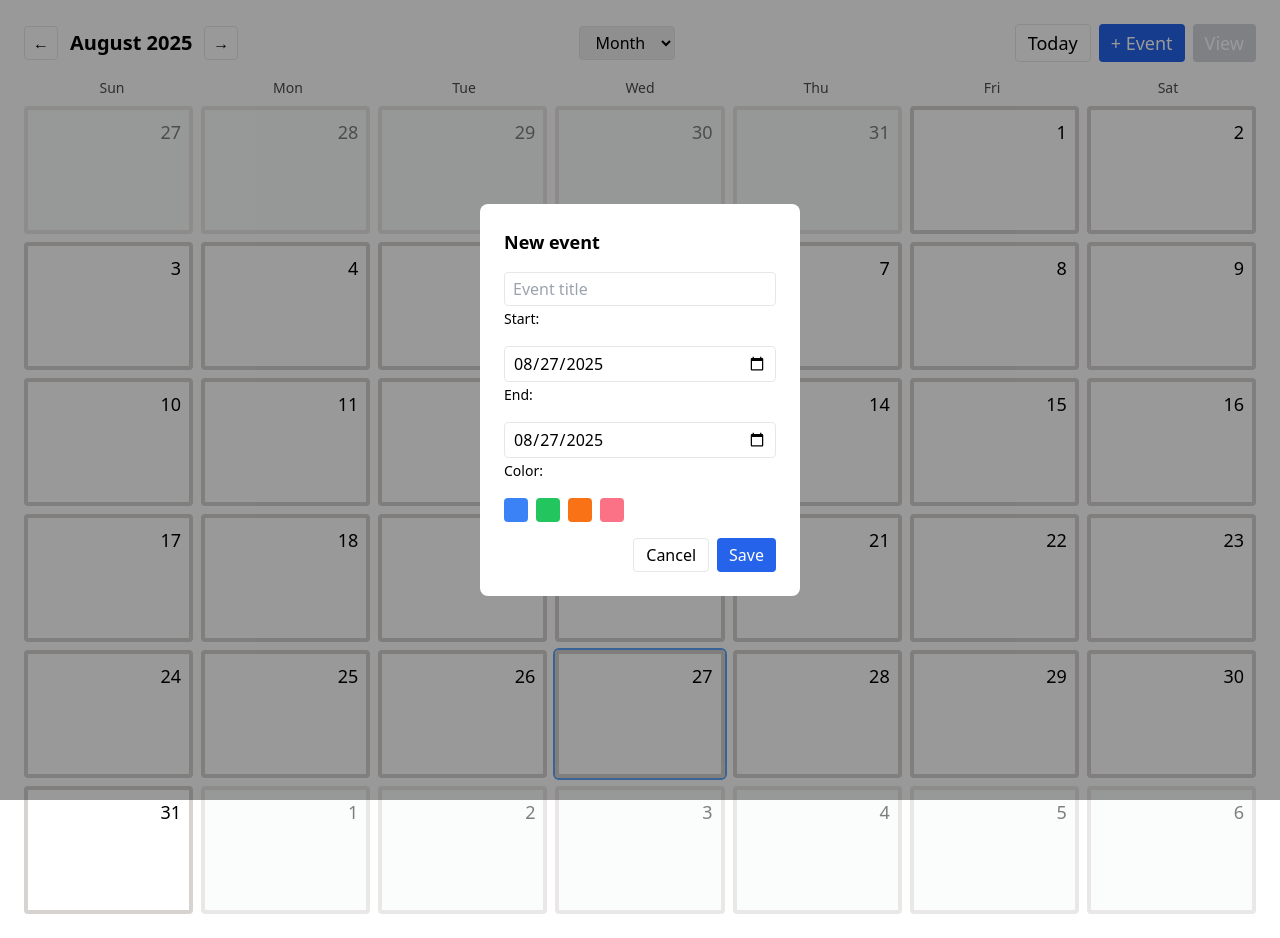
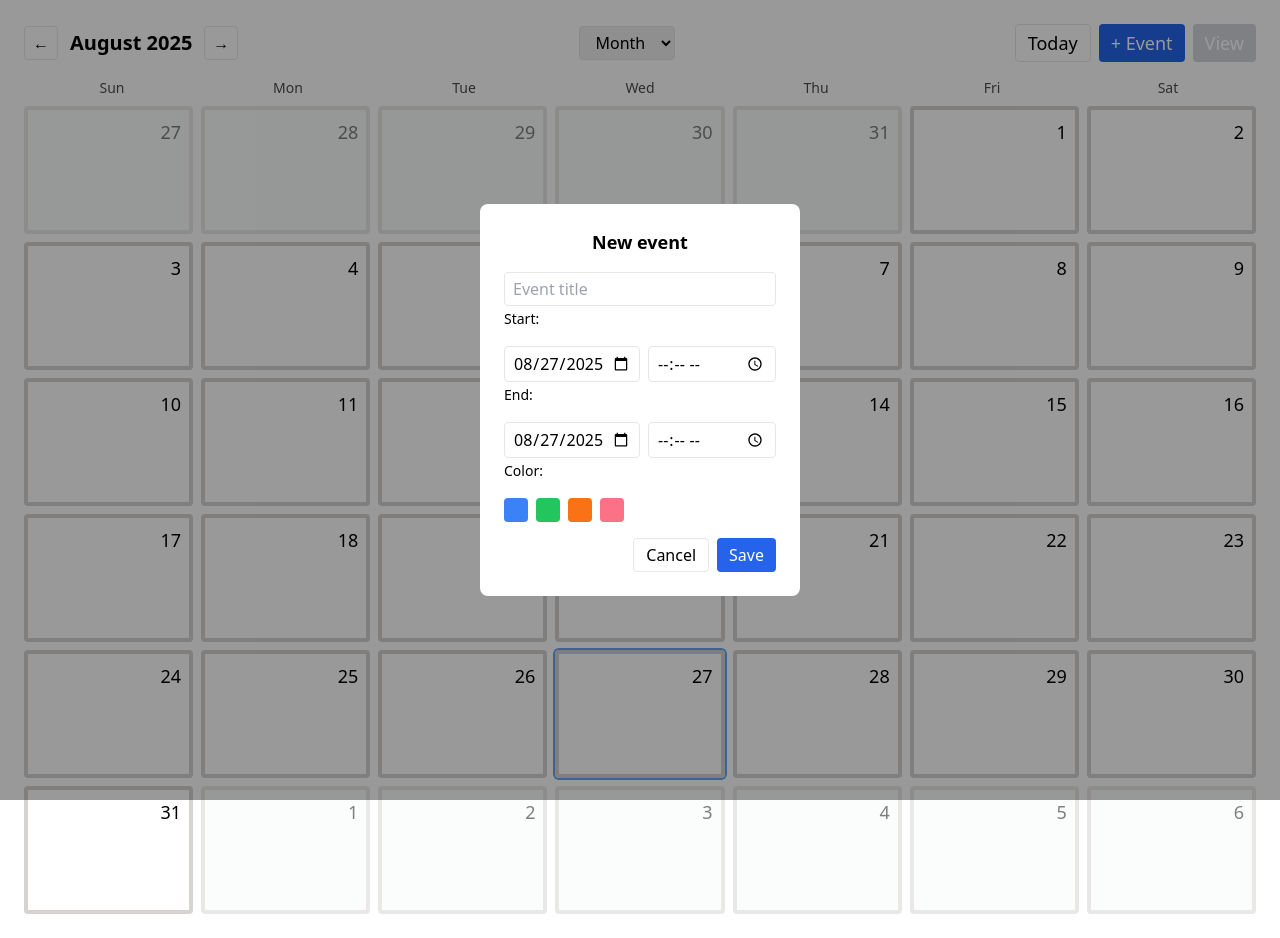
Before and after one commit to DanielGiron20/Calendario-en-angular, an Angular app: page / in a window 1280 px wide. Both pictures are taken after a click on the button "+ Event". Built offline with nearby package versions, Linux system fonts and the light colour scheme.

Commit message:
Hora en eventos

```diff
--- a/src/app/calendar/week-view/week-view.component.ts
+++ b/src/app/calendar/week-view/week-view.component.ts
@@ -1,4 +1,4 @@
-import { Component, Input, Output, EventEmitter, computed, signal } from '@angular/core';
+import { Component, Input, Output, EventEmitter, computed, signal, SimpleChanges } from '@angular/core';
 import { NgFor, NgClass } from '@angular/common';
 
 type EventItem = {
@@ -38,6 +38,8 @@ export class WeekViewComponent {
   @Output() openEventForm = new EventEmitter<void>();
   @Input() eventSpans: EventSpan[] = [];
 
+
+
 weekEventSpans(): EventSpan[] {
   const weekIsos = this.currentWeek().map(d => d.iso);
   return this.eventSpans.filter(span =>
@@ -72,23 +74,7 @@ const date = new Date(year, month - 1, day)
     this.internalDate.set(this.selectedDate);
   }
 
-  prevWeek() {
-    if (!this.internalDate()) return;
-    const d = new Date(this.internalDate()!);
-    d.setDate(d.getDate() - 7);
-    const iso = d.toISOString().slice(0, 10);
-    this.internalDate.set(iso);
-    this.selectedDateChange.emit(iso);
-  }
 
-  nextWeek() {
-    if (!this.internalDate()) return;
-    const d = new Date(this.internalDate()!);
-    d.setDate(d.getDate() + 7);
-    const iso = d.toISOString().slice(0, 10);
-    this.internalDate.set(iso);
-    this.selectedDateChange.emit(iso);
-  }
 
   getEventsForDay(dayIso: string) {
     return this.events.filter(ev => ev.start <= dayIso && ev.end >= dayIso);
@@ -107,6 +93,4 @@ addEvent(iso: string) {
 }
 
 
-
-
 }
--- a/src/app/components/calendar/calendar.component.html
+++ b/src/app/components/calendar/calendar.component.html
@@ -1,4 +1,5 @@
 <div class="p-4 md:p-6">
+
   <!-- Encabezado -->
   <div class="flex items-center justify-between mb-4">
     <div class="flex items-center gap-3">
@@ -104,7 +105,7 @@
 
   <div *ngIf="showEventForm()" class="fixed inset-0 bg-black bg-opacity-40 flex items-center justify-center z-50">
   <div class="bg-white p-6 rounded-lg w-80 space-y-4">
-    <h2 class="text-lg font-semibold">New event</h2>
+    <h2 class="text-lg text-center font-semibold">New event</h2>
     <div *ngIf="eventFormError()" class="text-red-600 text-sm font-medium">
   {{ eventFormError() }}
    </div>
@@ -113,12 +114,21 @@
     <!-- Título -->
     <input type="text" [(ngModel)]="newEvent.title" placeholder="Event title" class="w-full border rounded px-2 py-1" (input)="eventFormError.set(null)"  />
 
-    <!-- Fechas -->
-    <label class="text-sm">Start:</label>
-    <input type="date" [(ngModel)]="newEvent.start" class="w-full border rounded px-2 py-1"  (change)="eventFormError.set(null)"  />
+    <!-- Fecha y hora de inicio -->
+<label class="text-sm">Start:</label>
+<div class="flex gap-2">
+  <input type="date" [(ngModel)]="newEvent.start" class="w-1/2 border rounded px-2 py-1" />
+  <input type="time" [(ngModel)]="newEvent.hstart" class="w-1/2 border rounded px-2 py-1" />
+</div>
 
-    <label class="text-sm">End:</label>
-    <input type="date" [(ngModel)]="newEvent.end" class="w-full border rounded px-2 py-1" (change)="eventFormError.set(null)"  />
+<!-- Fecha y hora de fin -->
+<label class="text-sm">End:</label>
+<div class="flex gap-2">
+  <input type="date" [(ngModel)]="newEvent.end" class="w-1/2 border rounded px-2 py-1" />
+  <input type="time" [(ngModel)]="newEvent.hend" class="w-1/2 border rounded px-2 py-1" />
+</div>
+
+
 
     <!-- Selector de color -->
     <label class="text-sm">Color:</label>
@@ -165,7 +175,7 @@
 
         <div class="flex-1">
           <div class="font-medium">{{ ev.title }}</div>
-          <div class="text-xs text-gray-700">{{ ev.start }} - {{ ev.end }}</div>
+          <div class="text-xs text-gray-700">{{ ev.start }} {{ ev.hstart }}  - {{ ev.end }} {{ ev.hend }}</div>
         </div>
 
         <div class="flex gap-1 ml-2">
--- a/src/app/components/calendar/calendar.component.ts
+++ b/src/app/components/calendar/calendar.component.ts
@@ -19,6 +19,8 @@ type EventItem = {
   start: string; // 'YYYY-MM-DD'
   end: string;   // 'YYYY-MM-DD'
   color?: string;
+  hstart: string; // 'HH:mm'
+  hend: string;   // 'HH:mm'
 };
 
 type EventSpan = {
@@ -49,11 +51,12 @@ export class CalendarComponent implements OnInit {
   showEventForm = signal<boolean>(false);
   currentYear = new Date().getFullYear();
   view: 'month' | 'week' | 'year' = 'month';
+
   newEvent: {
-    color: string; title: string; start: string; end: string
+    color: string; title: string; start: string; end: string; hstart: string; hend: string
 } = {
   title: '', start: '', end: '',
-  color: ''
+  color: '', hstart: '', hend: ''
 };
   random = Math.random();
 
@@ -123,7 +126,9 @@ nextWeek() {
       title: '',
       start: selected ?? this.today.toISOString().slice(0, 10),
       end: selected ?? this.today.toISOString().slice(0, 10),
-      color: ''
+      color: '',
+      hstart: '',
+      hend: ''
     };
     this.showEventForm.set(true);
   }
@@ -147,13 +152,21 @@ switchToMonth(monthIndex: number) {
     this.eventFormError.set('The end date cannot be less than the start date.');
     return;
   }
+  //validacion 3 horas
+  if (this.newEvent.hstart === this.newEvent.hend ||
+      this.newEvent.hend < this.newEvent.hstart) {
+    this.eventFormError.set('The end time cannot be earlier than the start time.');
+    return;
+  }
 
-
-
-  const newEventWithId = {
-    ...this.newEvent,
+  const newEventWithId: EventItem = {
     id: Math.random().toString(36).substr(2, 9),
-    color: this.newEvent.color || 'bg-blue-600'
+    title: this.newEvent.title,
+    start: this.newEvent.start,
+    end: this.newEvent.end,
+    color: this.newEvent.color || 'bg-blue-600',
+    hstart: this.newEvent.hstart,
+    hend: this.newEvent.hend
   };
 
   this.events.update(evts => [...evts, newEventWithId]);
@@ -194,6 +207,7 @@ switchToMonth(monthIndex: number) {
   }
 
   goToday() {
+    this.view = 'month';
     this.year.set(this.today.getFullYear());
     this.month.set(this.today.getMonth());
     this.selectedDate.set(this.today.toISOString().slice(0, 10));
@@ -305,7 +319,9 @@ switchToMonth(monthIndex: number) {
             id: 'more-' + day.iso,
             title: `+ View more (${eventCount - maxVisibleEvents})`,
             start: day.iso,
-            end: day.iso
+            end: day.iso,
+            hstart: '',
+            hend: ''
           };
 
           spans.push({
```
